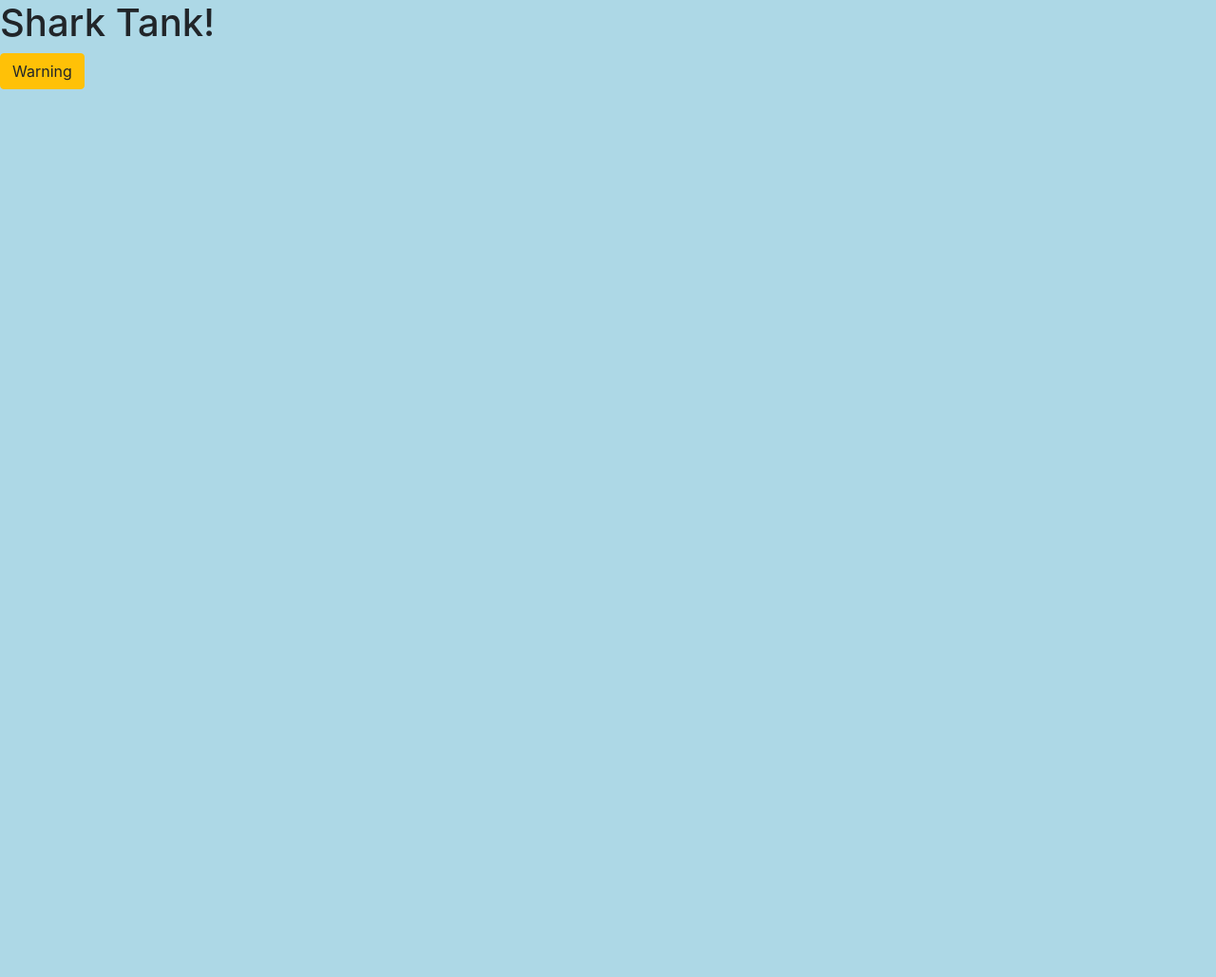
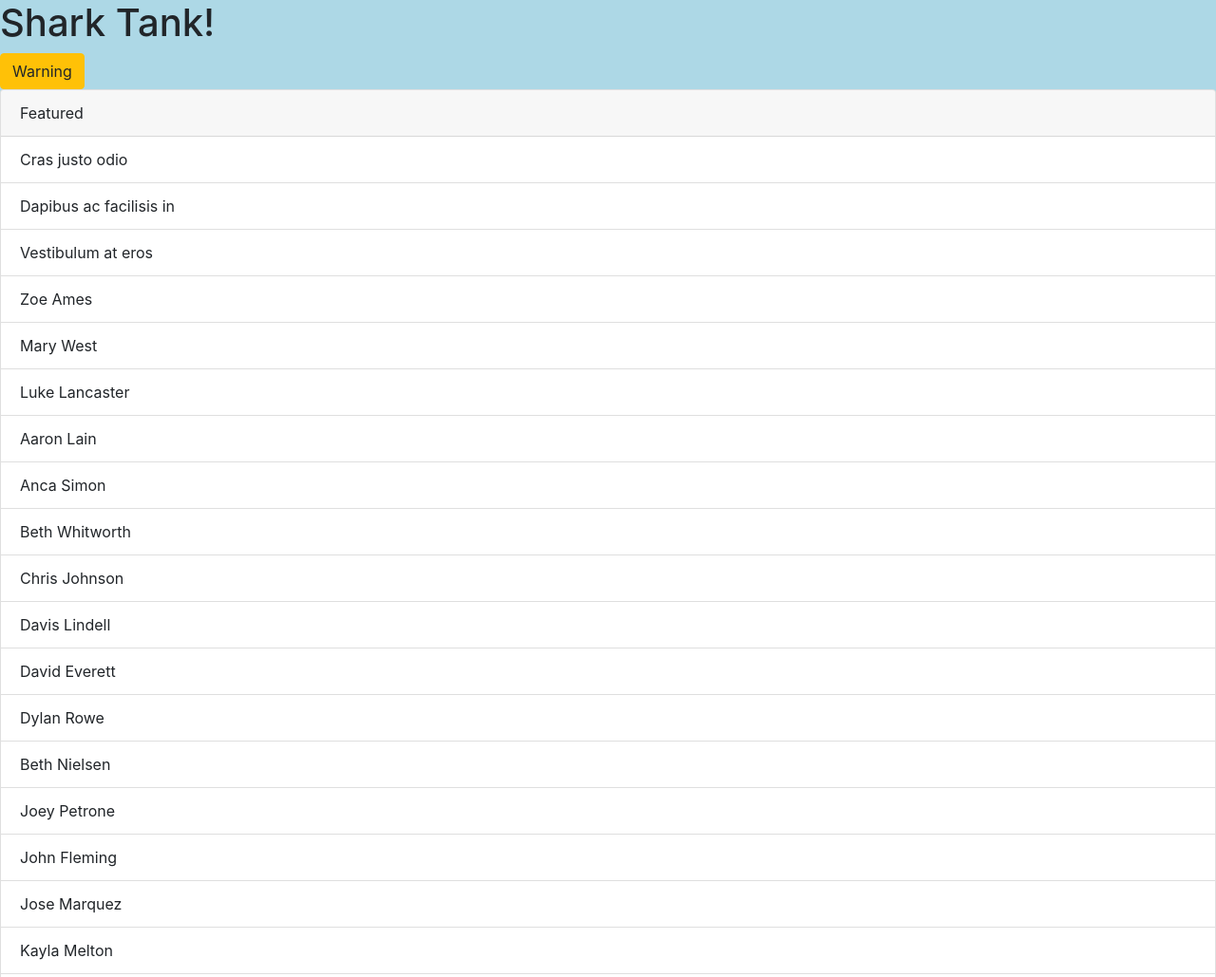
Before and after one commit to ToddSpainhour/shark-tank, a plain HTML site: page index.html in a window 1280 px wide. Shown: the top 1029 px of the page at 95% size. Before the commit the page ends 800 px from the top, so only its background shows below. Drawn offline with nearby package versions, Linux system fonts and the light colour scheme.

Commit message:
names printing to Dom

```diff
--- a/index.html
+++ b/index.html
@@ -15,6 +15,11 @@
     <h1>Shark Tank!</h1>
     <button type="button" class="btn btn-warning">Warning</button>
 
+    <div id="tank">
+
+
+    </div>
+
 
 
 
--- /dev/null
+++ b/javascripts/components/tank.js
@@ -0,0 +1,28 @@
+import utils from "../helpers/data/utils.js";
+import personData from "../helpers/data/personData.js";
+
+
+const tankBuilder = () => {
+const persons = personData.getAlivePersons();
+let domString = "";
+domString +=       `<div class="card">`;
+domString +=       `<div class="card-header">Featured</div>`;
+domString +=       `<ul class="list-group list-group-flush">`;
+domString +=       `<li class="list-group-item">Cras justo odio</li>`;
+domString +=       `<li class="list-group-item">Dapibus ac facilisis in</li>`;
+domString +=       `<li class="list-group-item">Vestibulum at eros</li>`;
+
+
+
+persons.forEach((persons) =>{
+    domString += `<li class="list-group-item">${persons.name}</li>`
+});
+
+domString +=       `</ul>`
+domString +=       `</div>`
+
+
+    utils.printToDom('tank', domString);
+}
+
+export default { tankBuilder }
--- /dev/null
+++ b/javascripts/helpers/data/utils.js
@@ -0,0 +1,13 @@
+const printToDom = (divId, textToPrint) => {
+    // const selectedDiv = $('#tank')
+    // const selectedDiv = document.getElementById(divId);
+    // const selectedDiv = $(`#${divId}`)
+
+    // selectedDiv.innerHTML = textToPrint
+    // selectedDiv.html(textToPrint)
+
+    $(`#${divId}`).html(textToPrint)
+
+};
+
+export default { printToDom }
--- a/javascripts/main.js
+++ b/javascripts/main.js
@@ -1 +1,8 @@
-console.log("Your JS is connected!")
+
+import tank from "../javascripts/components/tank.js"
+
+const init = () => {
+    tank.tankBuilder();
+};
+
+init();
```
